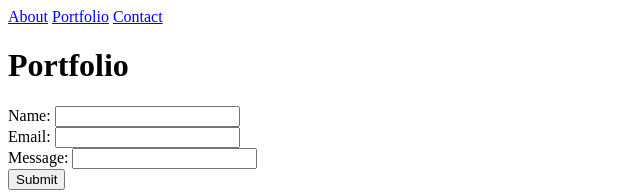
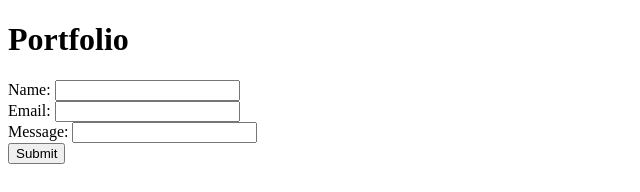
Before and after one commit to brockbel4/Basic-Portfolio, a plain HTML site: page portfolio.html in a window 1280 px wide. Shown: the top 192 px of the page, without its empty margins (0-640 px from the left). Drawn offline with Linux system fonts and the light colour scheme.

```diff
--- a/portfolio.html
+++ b/portfolio.html
@@ -6,14 +6,6 @@
     <title>Brock Belmonte</title>
 </head>
 <body>
-
-
-        <div class="topNav">
-                <a href="#about">About</a>
-                <a href="#portfolio">Portfolio</a>
-                <a href="#contact">Contact</a>
-              </div>
-
 
     <h1>Portfolio</h1>
 
```
Also changed, not shown: contact.html (+5 -0 lines).
